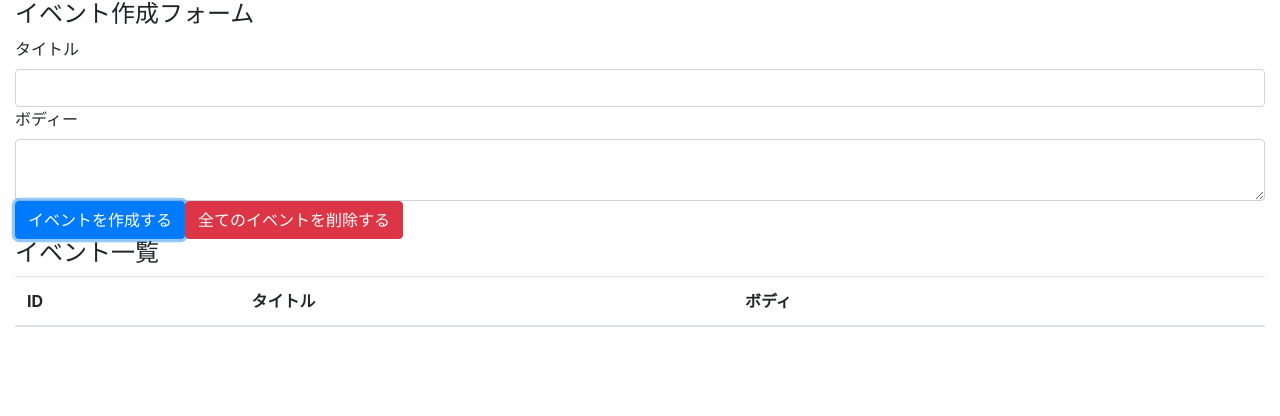
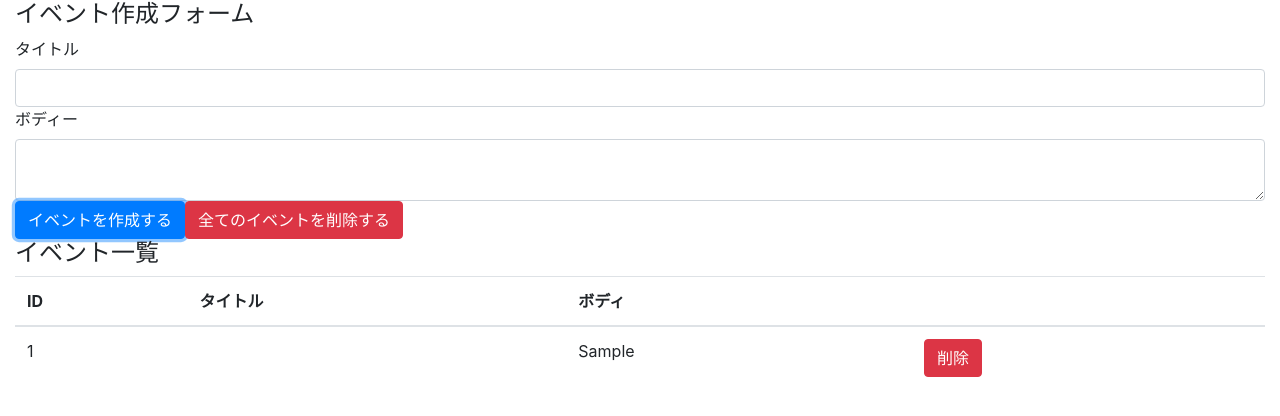
Before and after one commit to yoshifumizu/react-hooks-101, a React (Create React App) app: page / in a window 1280 px wide. Both pictures are taken after typing "Sample", "Sample" into the empty fields and a click on the button "イベントを作成する". Shown: the top 416 px of the page. Built offline with nearby package versions, Linux system fonts and the light colour scheme.

Commit message:
display events, refactor and implement remove event button

```diff
--- a/src/components/App.js
+++ b/src/components/App.js
@@ -1,6 +1,7 @@
 import React, { useReducer, useState } from 'react'
 import 'bootstrap/dist/css/bootstrap.min.css'
 
+import Event from './Event'
 import reducer from '../reducers'
 
 const App = () => {
@@ -49,7 +50,7 @@
           </tr>
         </thead>
         <tbody>
-
+          {state.map((event, index) => (<Event key={index} event={event} dispatch={dispatch} />))}
         </tbody>
       </table>
     </div>
--- /dev/null
+++ b/src/components/Event.js
@@ -0,0 +1,22 @@
+import React from 'react'
+
+const Event = ({ event, dispatch }) => {
+    const id = event.id
+    const handleClickDeleteButton = () => {
+      dispatch({
+        type: 'DELETE_EVENT',
+        id: id
+      })
+    }
+
+    return (
+      <tr>
+        <td>{id}</td>
+        <td>{event.title}</td>
+        <td>{event.body}</td>
+        <td><button className="btn btn-danger" onClick={handleClickDeleteButton}>削除</button></td>
+      </tr>
+    )
+}
+
+export default Event
--- a/src/reducers/index.js
+++ b/src/reducers/index.js
@@ -6,7 +6,7 @@
             let id = length === 0 ? 1 : state[length - 1].id + 1
             return [...state, { id, ...event }]
         case 'DELETE_EVENT':
-            return state
+            return state.filter(event => event.id !== action.id)
         case 'DELETE_ALL_EVENT':
             return []
         default:
```
